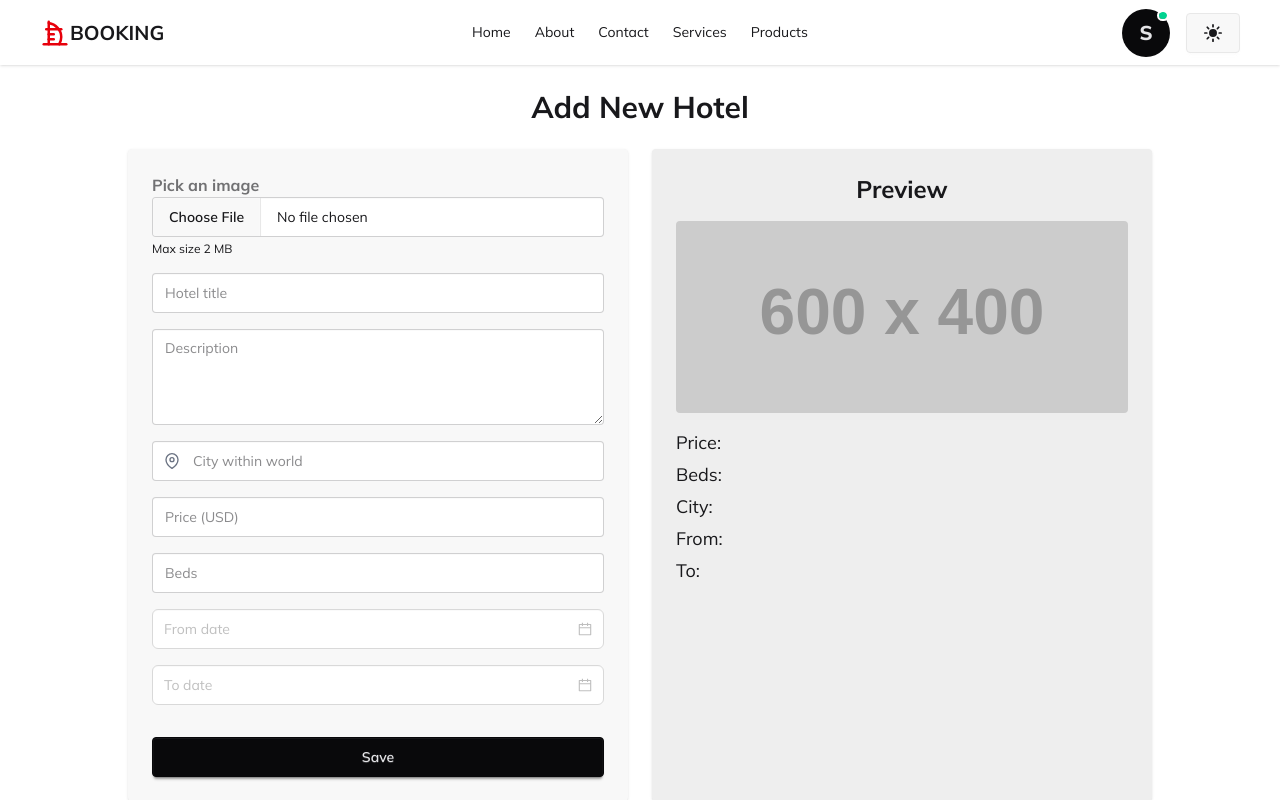
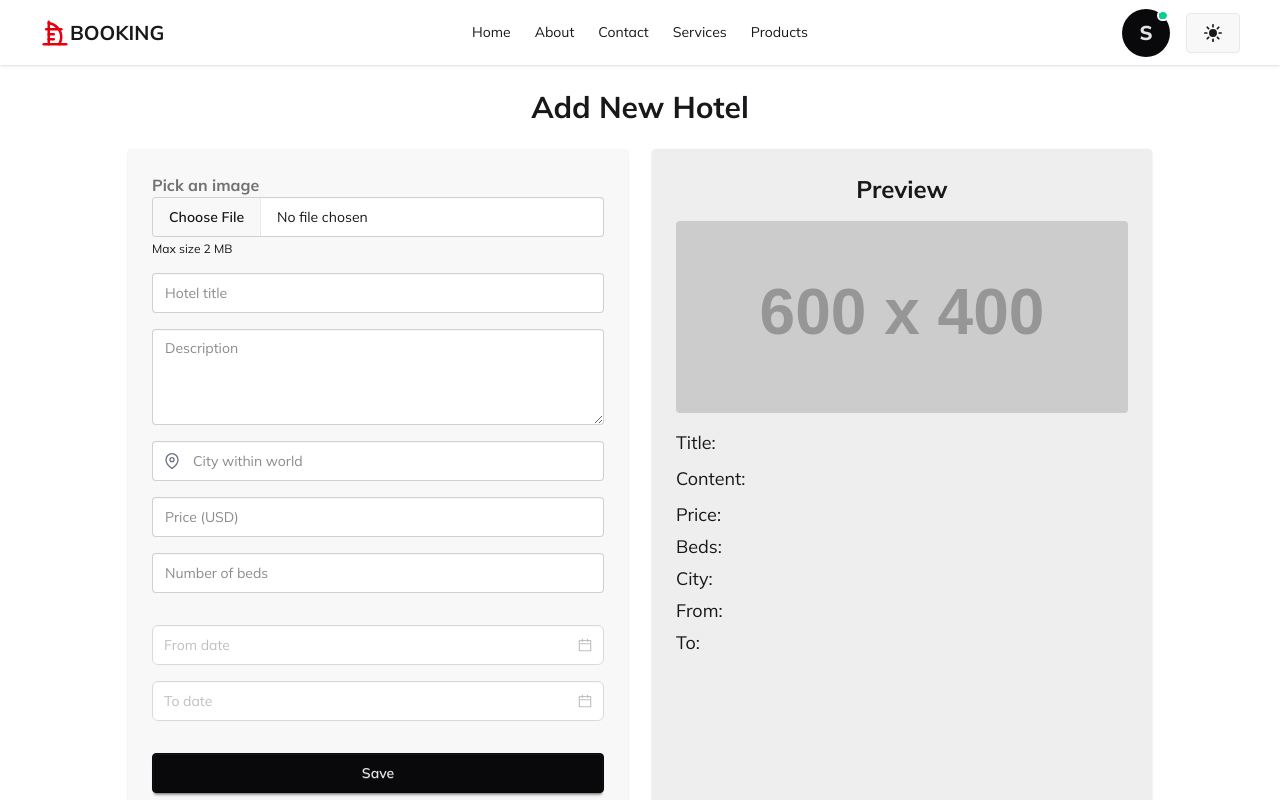
Before and after one commit to MobinMostafa/react-cource, a React (Vite) app in the folder react-practice/hotel-booking-client/: page /hotels/add-new-hotel in a window 1280 px wide. Shown: the top 800 px of the page. Built offline with nearby package versions, Linux system fonts and the light colour scheme; sample sign-in values are in the browser's storage.

Commit message:
create hotel function 31

```diff
--- /dev/null
+++ b/react-practice/hotel-booking-client/src/actions/hotel.js
@@ -0,0 +1,5 @@
+import axios from "axios";
+
+export const createHotel = async (token) => await axios.post(`${import.meta.env.VITE_API_URL}/create-hotel`, {}, {
+    headers: { Authorization: `Bearer ${token}` },
+});
--- a/react-practice/hotel-booking-client/src/pages/hotels/AddNewHotel.jsx
+++ b/react-practice/hotel-booking-client/src/pages/hotels/AddNewHotel.jsx
@@ -186,16 +186,19 @@ export default function AddNewHotel() {
             name="bed"
             type="number"
             min="1"
-            placeholder="Beds"
+            placeholder="Number of beds"
             value={bed}
             onChange={change}
             className="input w-full"
           />
 
-          <DatePicker placeholder="From date" onChange={(date, dateString) => setValues({...values, from:dateString })}
+          <div className="mt-4">
+            <DatePicker placeholder="From date" onChange={(date, dateString) => setValues({...values, from:dateString })}
           className="input w-full"
           disabledDate={(current) => current && current < moment().subtract(1, "days")}
            />
+          </div>
+
          <div className="mt-4">
            <DatePicker placeholder="To date" onChange={(date, dateString) => setValues({...values, to:dateString })}
            className="input w-full "
@@ -211,13 +214,15 @@ export default function AddNewHotel() {
         {/* ---------- right panel (preview) ---------- */}
         <section className="flex-1 bg-base-300 p-6 rounded shadow">
           <h3 className="text-center text-2xl font-bold mb-4">Preview</h3>
-          <img
+         <div>
+           <img
             src={preview}
             alt="Preview"
             className="w-full h-48 object-cover rounded mb-4"
           />
-          <p className="font-bold text-xl">{title}</p>
-          <p className="mt-2">{content}</p>
+         </div>
+          <p className="mt-2 text-lg">Title: {title}</p>
+          <p className="mt-2 text-lg">Content: {content}</p>
           <p className="mt-2 text-lg">Price: {price}</p>
           <p className="mt-1 text-lg">Beds: {bed}</p>
           <p className="mt-1 text-lg">City: {location}</p>
```
